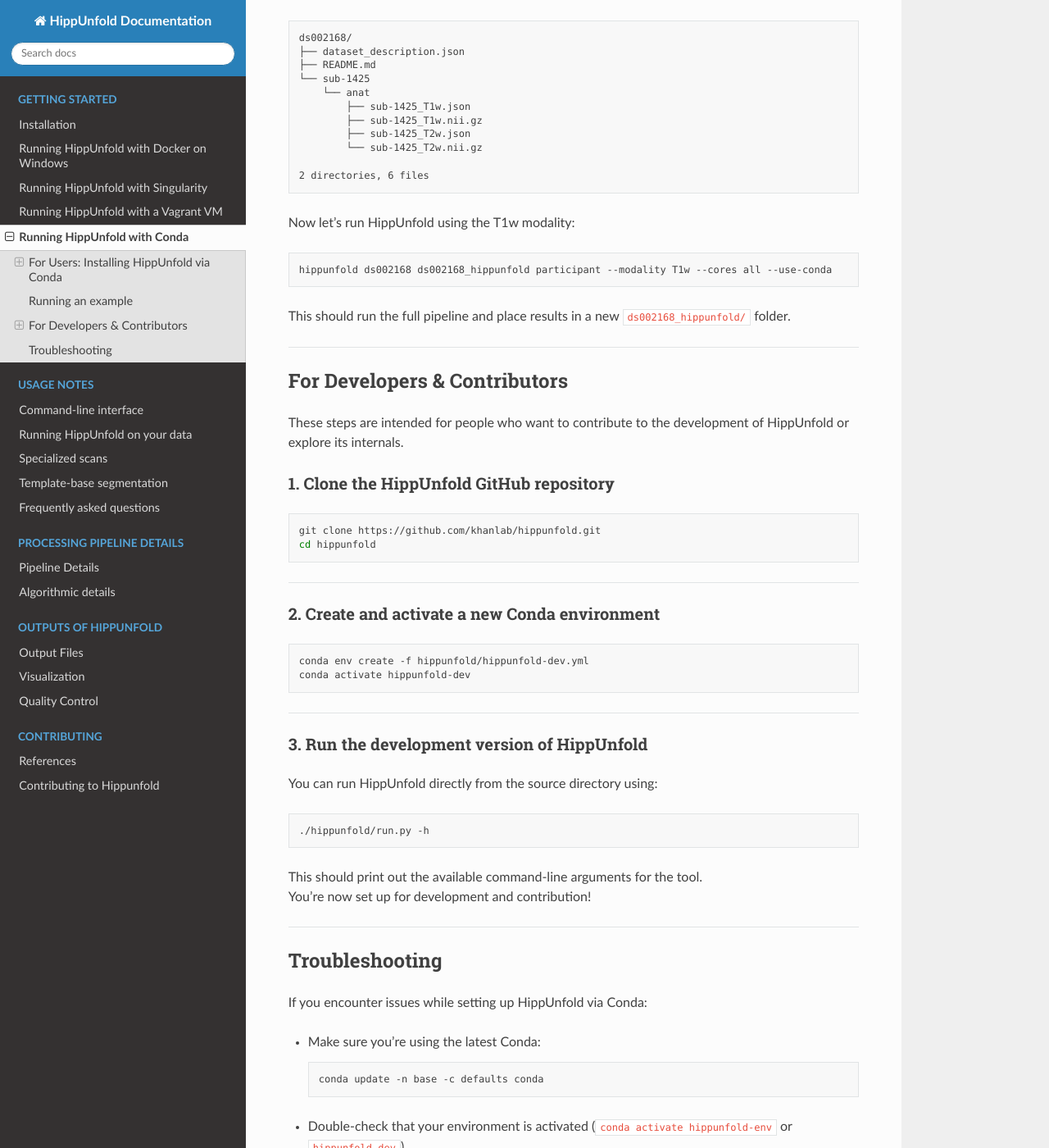
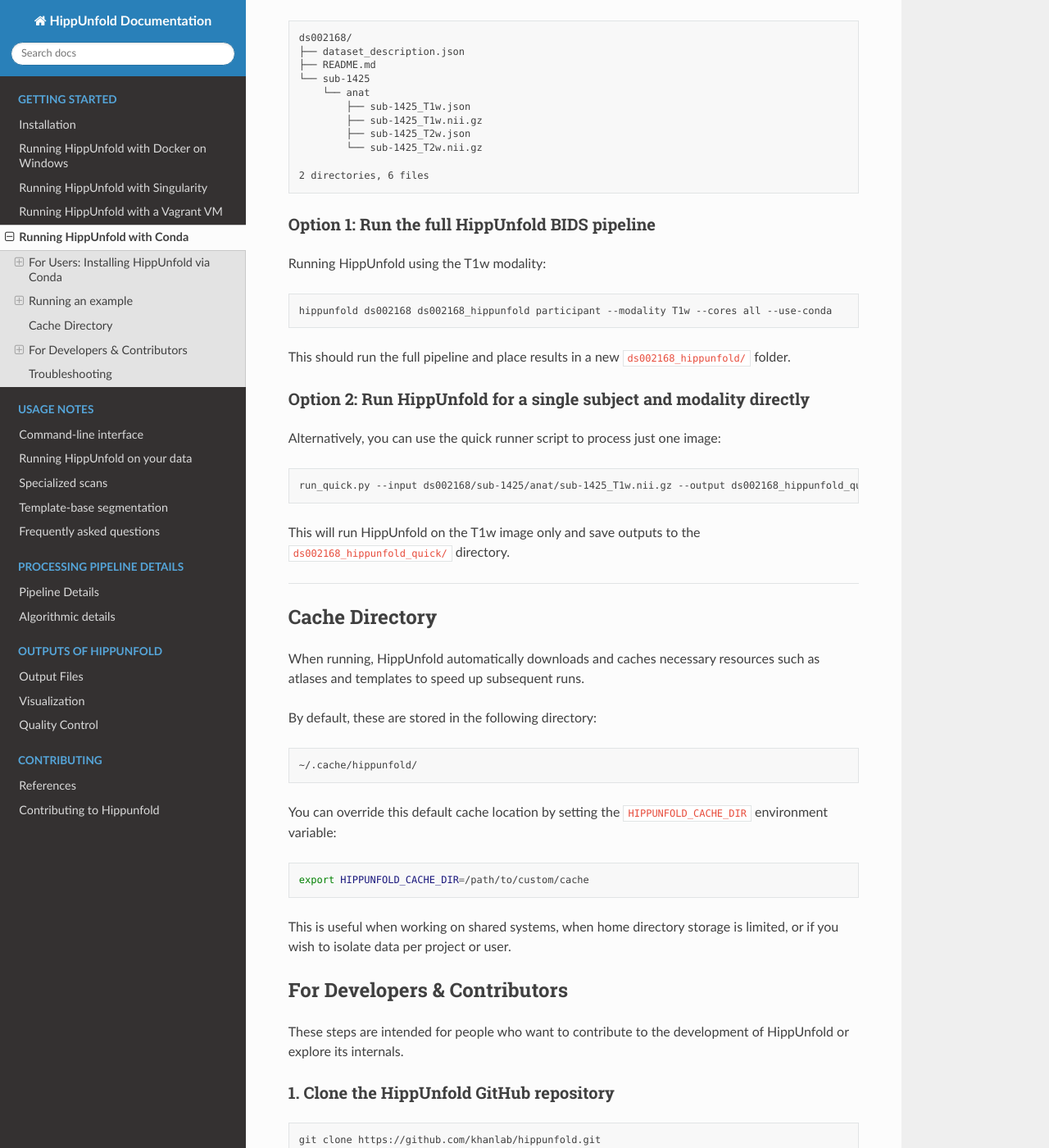
Before and after one commit to khanlab/hippunfold, a Sphinx documentation site: the page built from docs/getting_started/conda.md, in a window 1280 px wide and 1400 px high, scrolled down 1235 px. Shown: the whole window at 82% size. Built offline with Sphinx 7.4.7 and the Read the Docs theme 3.1.0, drawn with Linux system fonts in a browser that asks for light colours; some of the changed text lies outside the part shown.

Commit message:
make suggested changes

````diff
--- a/docs/getting_started/conda.md
+++ b/docs/getting_started/conda.md
@@ -64,7 +64,9 @@
 2 directories, 6 files
 ```
 
-Now let’s run HippUnfold using the T1w modality:
+### Option 1: Run the full HippUnfold BIDS pipeline
+
+Running HippUnfold using the T1w modality:
 
 ```bash
 hippunfold ds002168 ds002168_hippunfold participant --modality T1w --cores all --use-conda
@@ -72,7 +74,35 @@
 
 This should run the full pipeline and place results in a new `ds002168_hippunfold/` folder.
 
+### Option 2: Run HippUnfold for a single subject and modality directly
+
+Alternatively, you can use the quick runner script to process just one image:
+
+```bash
+run_quick.py --input ds002168/sub-1425/anat/sub-1425_T1w.nii.gz --output ds002168_hippunfold_quick --modality T1w --subject 1425
+```
+
+This will run HippUnfold on the T1w image only and save outputs to the `ds002168_hippunfold_quick/` directory.
+
 ---
+
+## Cache Directory
+
+When running, HippUnfold automatically downloads and caches necessary resources such as atlases and templates to speed up subsequent runs.
+
+By default, these are stored in the following directory:
+
+```bash
+~/.cache/hippunfold/
+```
+
+You can override this default cache location by setting the `HIPPUNFOLD_CACHE_DIR` environment variable:
+
+```bash
+export HIPPUNFOLD_CACHE_DIR=/path/to/custom/cache
+```
+
+This is useful when working on shared systems, when home directory storage is limited, or if you wish to isolate data per project or user.
 
 ## For Developers & Contributors
 
````
Also changed, not shown: other parts of docs/getting_started/conda.md (+3 -3 lines).
